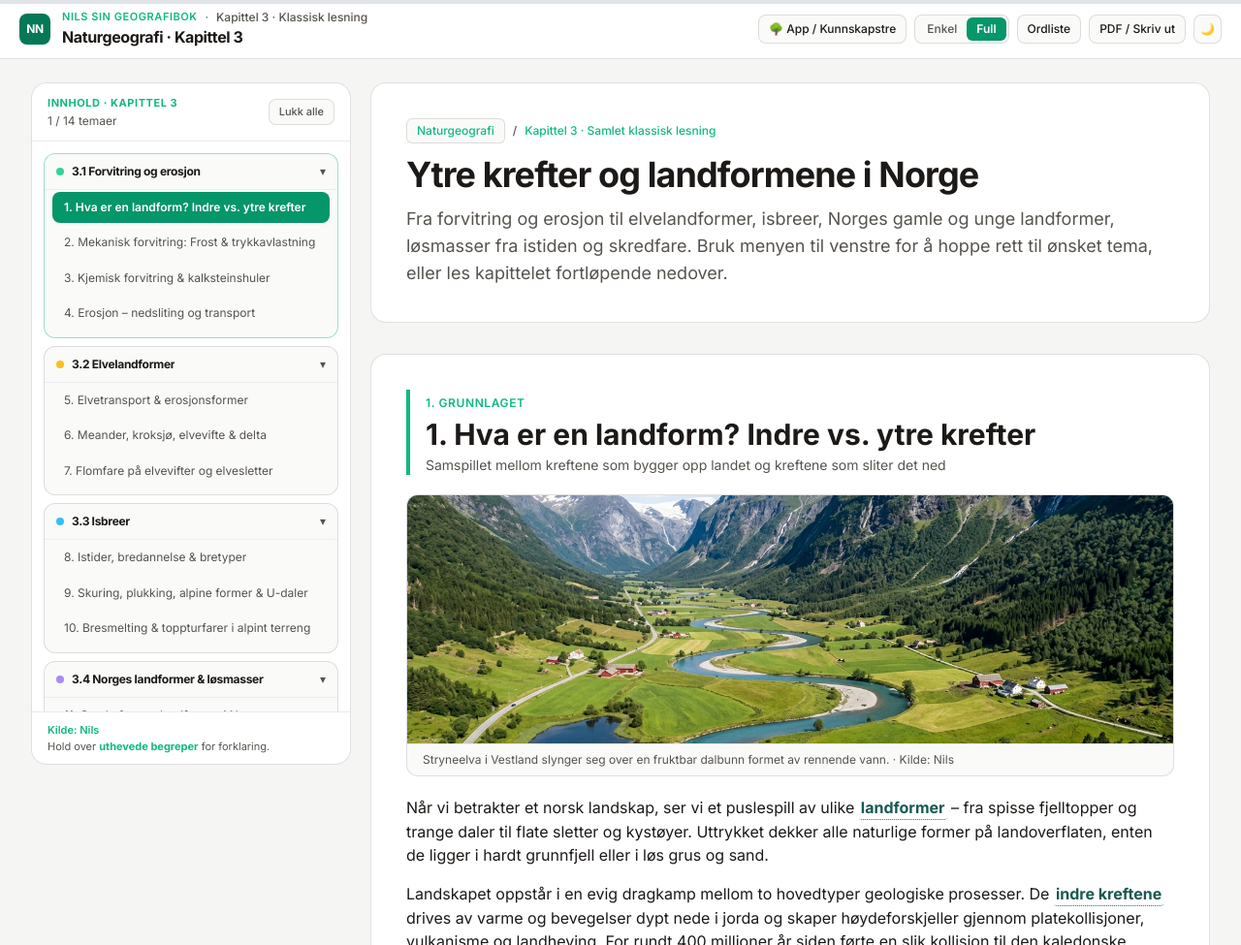
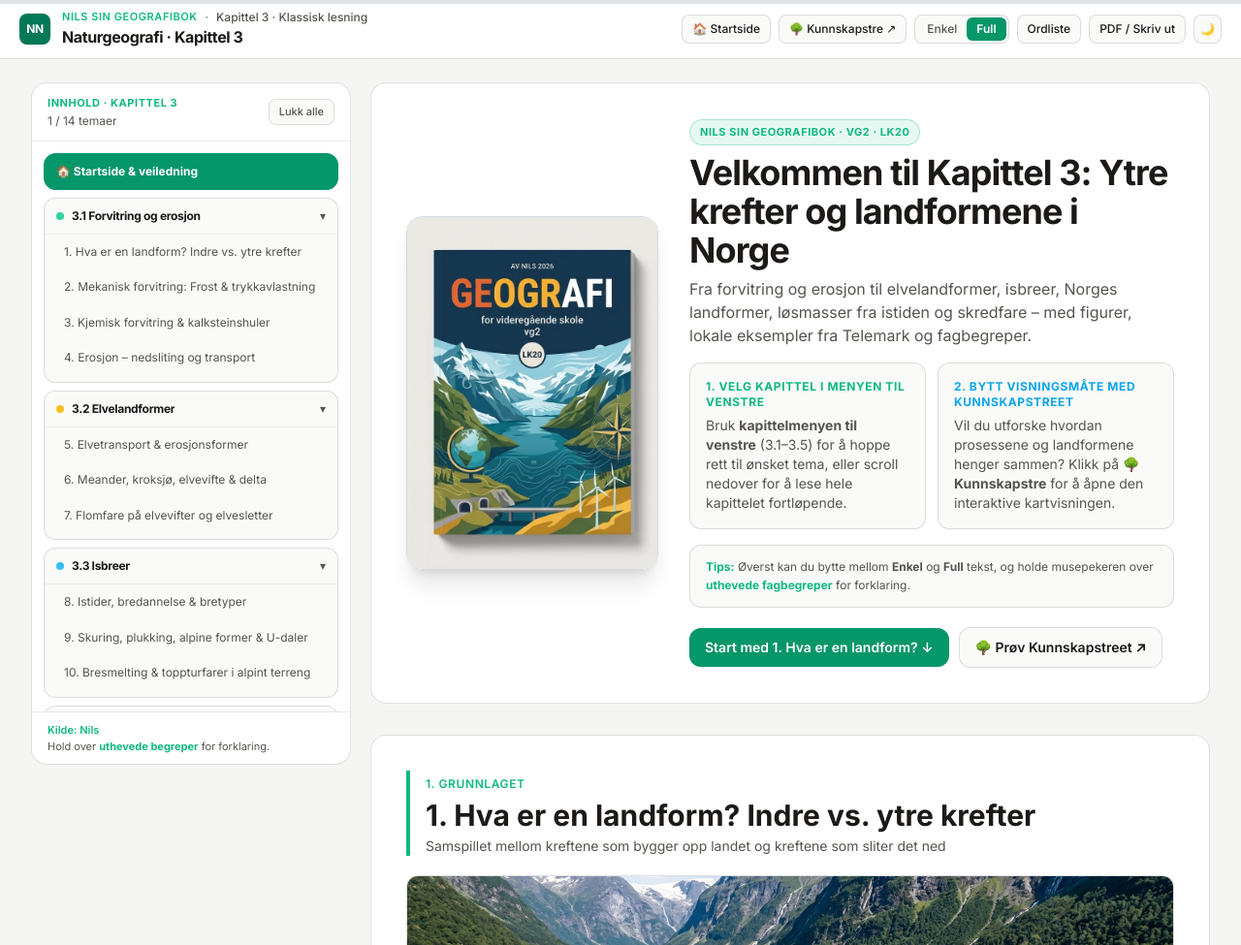
Before and after one commit to nilsnaas/Geografi, a plain HTML site: page klassisk.html in a window 1280 px wide. Shown: the top 975 px of the page at 97% size. Drawn offline with nearby package versions, Linux system fonts and the light colour scheme.

Commit message:
Legg til velkomstside med coverbilde i klassisk visning

```diff
--- a/klassisk.html
+++ b/klassisk.html
@@ -77,6 +77,7 @@
   <header class="sticky top-0 panel-surface border-b px-3 sm:px-5 py-2.5 shrink-0 z-30">
     <div class="flex flex-wrap items-center justify-between gap-2.5">
       <div class="flex items-center gap-3">
+        <a href="#startside" class="flex items-center gap-3 hover:opacity-90 transition-opacity" title="Tilbake til startsiden">
           <div class="w-8 h-8 rounded-lg bg-emerald-700 text-white font-serif font-bold text-xs flex items-center justify-center tracking-tight shadow-sm shrink-0">NN</div>
           <div class="leading-tight">
             <div class="flex items-center gap-2">
@@ -86,10 +87,12 @@
             </div>
             <h1 class="font-bold text-sm sm:text-base tracking-tight">Naturgeografi · Kapittel 3</h1>
           </div>
+        </a>
       </div>
 
       <div class="flex flex-wrap items-center gap-2">
-        <a href="index.html" class="elevated-surface border hover:border-emerald-500/50 px-2.5 py-1.5 rounded-lg text-xs font-medium transition-colors">🌳 App / Kunnskapstre</a>
+        <a href="#startside" class="elevated-surface border hover:border-emerald-500/50 px-2.5 py-1.5 rounded-lg text-xs font-medium transition-colors">🏠 Startside</a>
+        <a href="index.html?view=tree" class="elevated-surface border hover:border-sky-400/60 px-2.5 py-1.5 rounded-lg text-xs font-medium transition-colors">🌳 Kunnskapstre ↗</a>
 
         <div class="elevated-surface border rounded-lg p-0.5 flex items-center text-xs font-medium" title="Bytt mellom kortversjon og full læreboktekst">
           <button id="mode-enkel" type="button" class="px-2.5 py-1 rounded-md transition-colors text-sec hover:text-current">Enkel</button>
@@ -766,12 +769,13 @@
     ];
 
     const expandedGroups = new Set(CHAPTER_GROUPS.map(gr => gr.id));
-    let activeSectionId = 'n1';
+    let activeSectionId = 'startside';
     let readingMode = 'full';
 
     function renderClassicNav(targetId, closeDrawerOnClick = false) {
       const el = document.getElementById(targetId);
       if (!el) return;
+      const startLink = `<a href="#startside" data-target="startside" class="nav-link block px-3 py-2.5 rounded-xl text-xs font-bold border transition-colors ${activeSectionId === 'startside' ? 'bg-emerald-600 text-white border-emerald-600' : 'elevated-surface text-sec hover:text-current'}">🏠 Startside &amp; veiledning</a>`;
       const groupsHtml = CHAPTER_GROUPS.map(group => {
         const isOpen = expandedGroups.has(group.id);
         const hasActive = group.nodeIds.includes(activeSectionId);
@@ -800,7 +804,7 @@
       }).join('');
 
       const glossaryLink = `<a href="#ordliste" data-target="ordliste" class="nav-link block px-3 py-2.5 rounded-xl text-xs font-bold border transition-colors ${activeSectionId === 'ordliste' ? 'bg-emerald-600 text-white border-emerald-600' : 'elevated-surface text-sec hover:text-current'}">📖 Samlet ordliste</a>`;
-      el.innerHTML = groupsHtml + glossaryLink;
+      el.innerHTML = startLink + groupsHtml + glossaryLink;
 
       el.querySelectorAll('.classic-group-btn').forEach(btn => {
         btn.addEventListener('click', () => {
@@ -822,16 +826,46 @@
     function renderClassicContent() {
       const main = document.getElementById('classic-main');
       const introHeader = `
-        <section class="panel-surface border rounded-2xl p-6 sm:p-9 shadow-xs">
-          <div class="flex flex-wrap items-center gap-2 text-xs font-medium text-emerald-500 mb-3">
-            <span class="elevated-surface border px-2.5 py-1 rounded-md">Naturgeografi</span>
-            <span class="text-sec">/</span>
-            <span>Kapittel 3 · Samlet klassisk lesning</span>
+        <section id="startside" class="scroll-mt-header panel-surface border rounded-2xl p-6 sm:p-9 shadow-xs">
+          <div class="grid grid-cols-1 md:grid-cols-[230px_1fr] xl:grid-cols-[260px_1fr] gap-6 lg:gap-8 items-center">
+            <div class="mx-auto md:mx-0">
+              <img src="Images/cover-geografi.jpg" alt="Omslag til Geografi for videregående skole vg2 (LK20) av Nils" class="w-52 sm:w-56 md:w-full rounded-2xl shadow-xl border border-slate-500/25 object-cover" />
             </div>
-          <h1 class="font-serif text-3xl sm:text-4xl font-bold tracking-tight mb-3">Ytre krefter og landformene i Norge</h1>
-          <p class="text-base sm:text-lg text-sec leading-relaxed">
-            Fra forvitring og erosjon til elvelandformer, isbreer, Norges gamle og unge landformer, løsmasser fra istiden og skredfare. Bruk menyen til venstre for å hoppe rett til ønsket tema, eller les kapittelet fortløpende nedover.
+
+            <div class="space-y-4">
+              <div>
+                <span class="inline-block text-[11px] font-bold uppercase tracking-wider text-emerald-500 bg-emerald-500/10 border border-emerald-500/30 px-2.5 py-1 rounded-full mb-2">Nils sin geografibok · Vg2 · LK20</span>
+                <h1 class="font-serif text-2xl sm:text-4xl font-bold tracking-tight">Velkommen til Kapittel 3: Ytre krefter og landformene i Norge</h1>
+                <p class="text-sm sm:text-base text-sec mt-2 leading-relaxed">
+                  Fra forvitring og erosjon til elvelandformer, isbreer, Norges landformer, løsmasser fra istiden og skredfare – med figurer, lokale eksempler fra Telemark og fagbegreper.
                 </p>
+              </div>
+
+              <div class="grid grid-cols-1 sm:grid-cols-2 gap-3">
+                <div class="elevated-surface border rounded-xl p-4 space-y-1.5">
+                  <p class="text-xs font-bold uppercase tracking-wider text-emerald-500">1. Velg kapittel i menyen til venstre</p>
+                  <p class="text-xs sm:text-sm text-sec leading-relaxed">
+                    Bruk <strong>kapittelmenyen til venstre</strong> (3.1–3.5) for å hoppe rett til ønsket tema, eller scroll nedover for å lese hele kapittelet fortløpende.
+                  </p>
+                </div>
+                <div class="elevated-surface border rounded-xl p-4 space-y-1.5">
+                  <p class="text-xs font-bold uppercase tracking-wider text-sky-500">2. Bytt visningsmåte med Kunnskapstreet</p>
+                  <p class="text-xs sm:text-sm text-sec leading-relaxed">
+                    Vil du utforske hvordan prosessene og landformene henger sammen? Klikk på <strong>🌳 Kunnskapstre</strong> for å åpne den interaktive kartvisningen.
+                  </p>
+                </div>
+              </div>
+
+              <div class="elevated-surface border rounded-xl px-4 py-3 text-xs text-sec leading-relaxed">
+                <strong class="text-emerald-500">Tips:</strong> Øverst kan du bytte mellom <strong>Enkel</strong> og <strong>Full</strong> tekst, og holde musepekeren over <strong class="text-emerald-500">uthevede fagbegreper</strong> for forklaring.
+              </div>
+
+              <div class="flex flex-wrap items-center gap-2.5 pt-1">
+                <a href="#n1" class="px-4 py-2.5 rounded-xl bg-emerald-600 hover:bg-emerald-500 text-white text-xs sm:text-sm font-semibold shadow-sm transition-colors">Start med 1. Hva er en landform? ↓</a>
+                <a href="index.html?view=tree" class="elevated-surface border hover:border-sky-400/60 px-4 py-2.5 rounded-xl text-xs sm:text-sm font-semibold transition-colors">🌳 Prøv Kunnskapstreet ↗</a>
+              </div>
+            </div>
+          </div>
         </section>
       `;
 
@@ -923,7 +957,7 @@
       document.getElementById('reading-progress').style.width = `${pct}%`;
 
       const sections = document.querySelectorAll('main section[id]');
-      let current = 'n1';
+      let current = 'startside';
       sections.forEach(sec => {
         if (sec.getBoundingClientRect().top <= 170) current = sec.id;
       });
```
Also changed, not shown: index.html (+3 -0 lines). Lines whose indentation alone changed are shown as unchanged.
